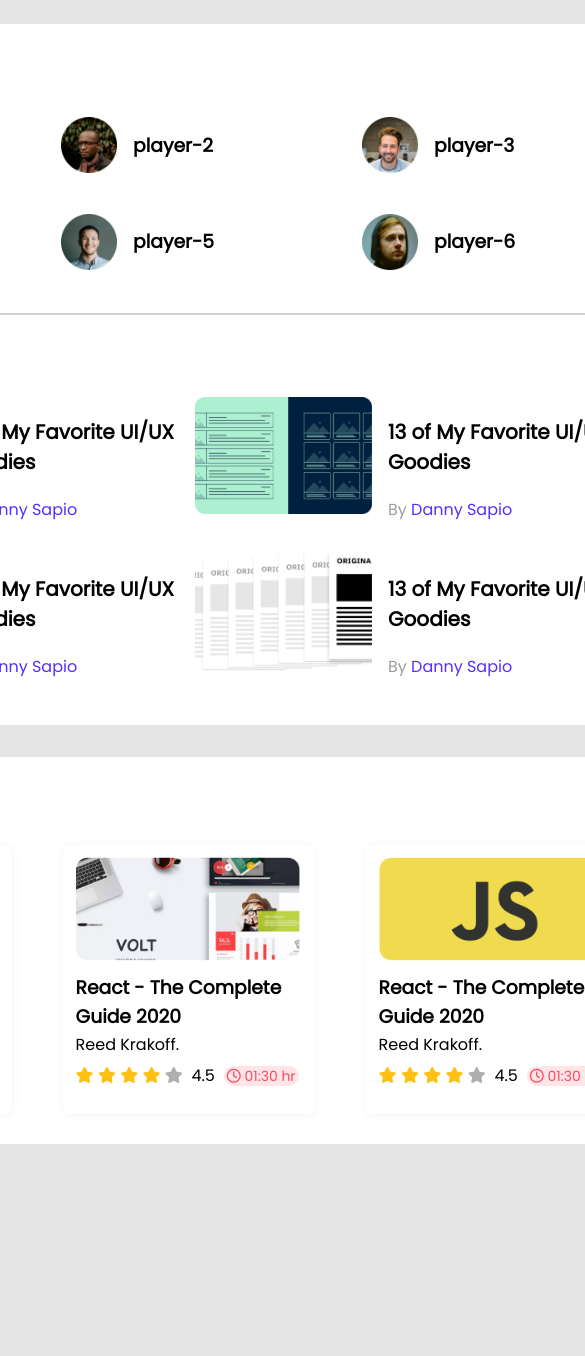
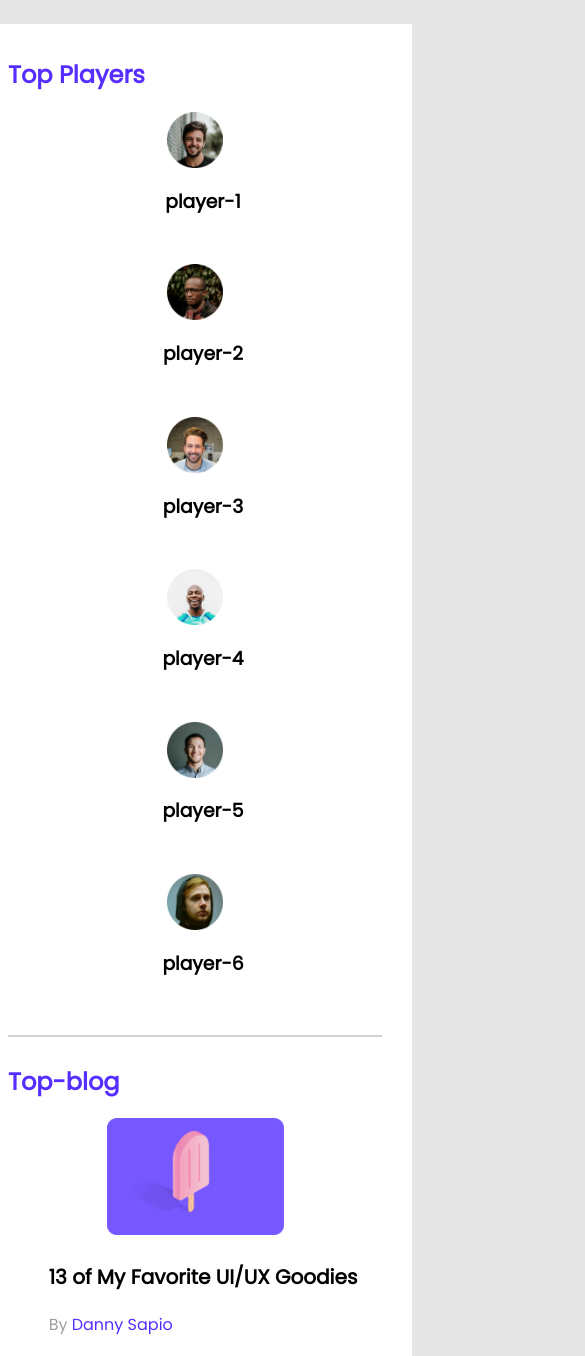
Before and after one commit to Thpro1222/players-website-, a plain HTML site: page index.html in a window 390 px wide. Shown: the top 1356 px of the page, 585 px wide, since content can reach past the window. Before the commit the page ends 1168 px from the top, so only its background shows below. Drawn offline with Linux system fonts and the light colour scheme.

Commit message:
add mobile Media Queries max-width:(688px)

```diff
--- a/style.css
+++ b/style.css
@@ -176,3 +176,35 @@ hr {
     border-radius: 10px;
     margin-right: 7%;
 }
+
+/*---------------
+          Media Queries
+----------------------- */
+
+/*  ----------------
+       Mobile device
+--------------- */
+
+@media screen and (max-width:688px) {
+
+    .containers {
+        width: 100%;
+    }
+
+    .players,
+    .blogs,
+    .courses {
+        grid-template-columns: repeat(1, 1fr);
+
+    }
+
+    .player,
+    .blog {
+        flex-direction: column;
+        align-items: center;
+    }
+
+    .courses {
+        justify-items: center;
+    }
+}
```
